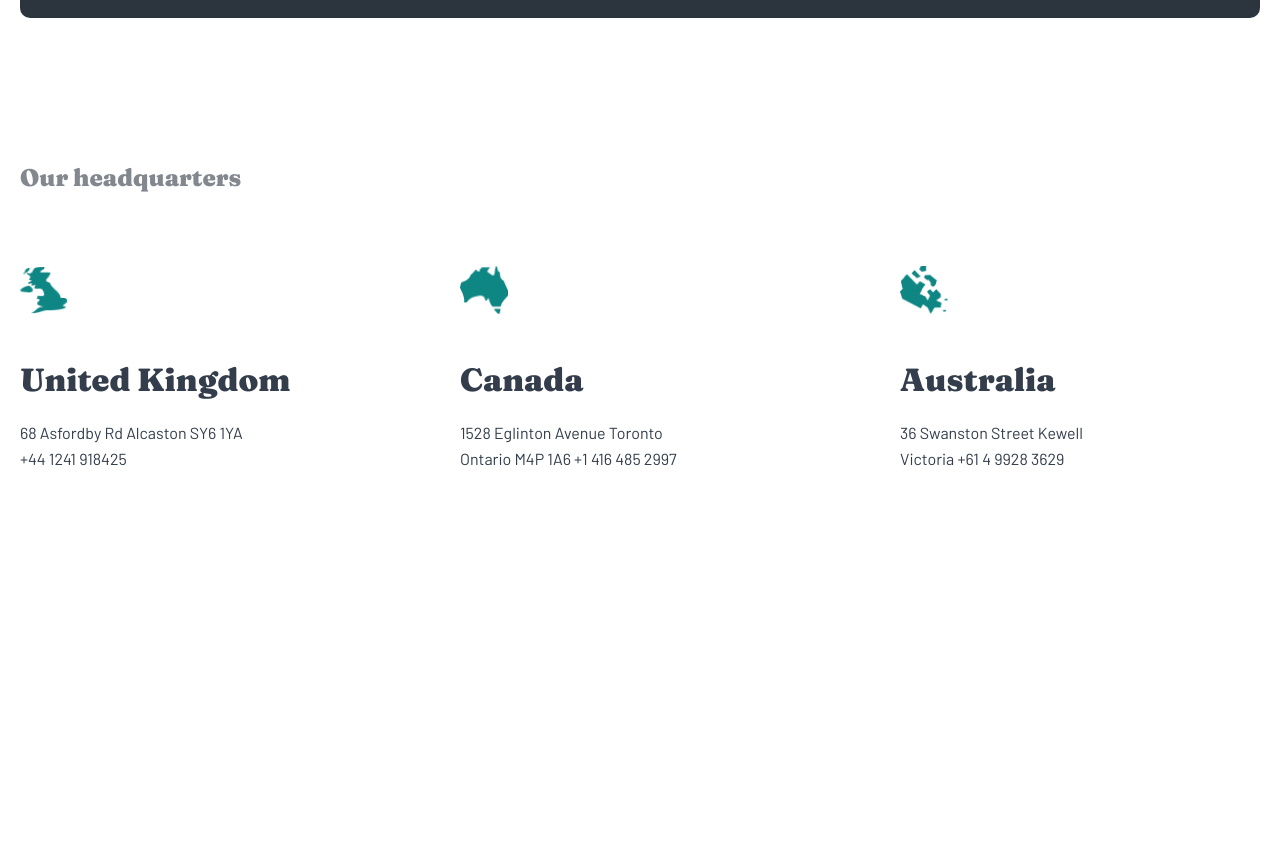
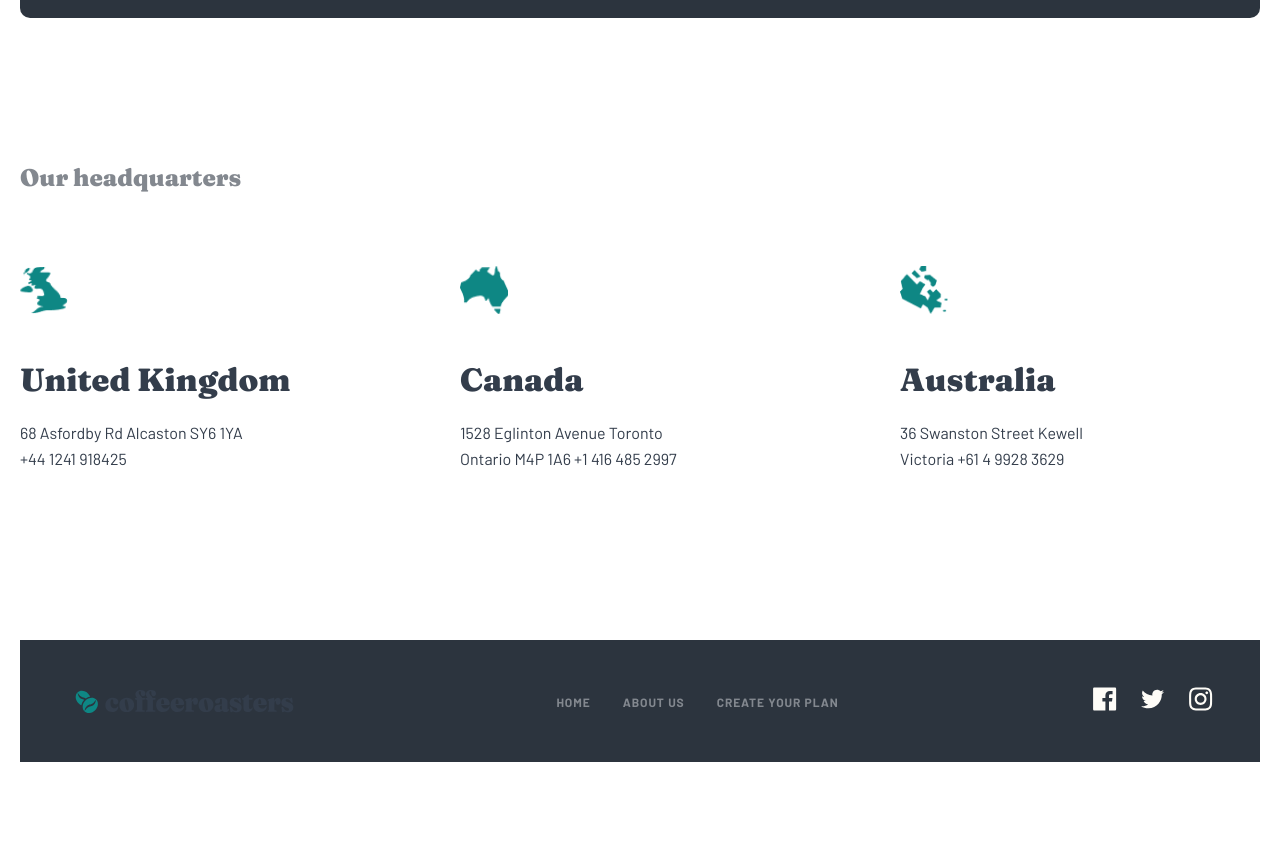
Before and after one commit to Rustamov-Javohir/coffeeroaster, a plain HTML site: page index.html in a window 1280 px wide. Shown: the part 1980-2826 px from the top of the page. Before the commit the page ends 2536 px from the top, so only its background shows below. Drawn offline with Linux system fonts and the light colour scheme.

Commit message:
Footer done

```diff
--- a/css/main.css
+++ b/css/main.css
@@ -695,3 +695,156 @@ a {
 /* COUNTRY SECTION END */
 
 /************ MAIN STYLES END ************/
+
+/************ FOOTER STYLES START ************/
+.site-footer {
+    padding-top: 60px;
+    padding-bottom: 60px;
+}
+
+.site-footer__wrapper {
+    padding: 54px;
+    background-color: #2C343E;
+}
+
+.site-footer__logo {
+    display: block;
+    margin-bottom: 48px;
+}
+
+.site-footer__logo-img {
+    display: block;
+    margin: 0 auto;
+}
+
+.site-footer__list {
+    margin-bottom: 48px;
+    text-align: center;
+}
+
+.site-footer__item:not(:last-child) {
+    margin-bottom: 24px;
+}
+
+.site-footer__link {
+    font-family: 'Barlow';
+    font-weight: 700;
+    font-size: 12px;
+    line-height: 15px;
+    letter-spacing: 0.923077px;
+    color: #83888F;
+}
+
+.socials {
+    width: 120px;
+    margin: 0 auto;
+    display: flex;
+    align-items: center;
+    justify-content: space-between;
+}
+
+.socials__logo-img {
+    width: 24px;
+    height: 24px;
+}
+
+/* TABLET RESPONSIVE START */
+
+@media only screen and (min-width: 768px) {
+    .site-footer {
+        padding-top: 72px;
+        padding-bottom: 72px;
+    }
+
+    .site-footer__logo {
+        margin-bottom: 32px;
+    }
+
+    .site-footer__logo-img {
+        width: 235px;
+        height: 25px;
+    }
+
+    .site-footer__list {
+        margin-bottom: 65px;
+        display: flex;
+        align-items: center;
+        justify-content: center;
+    }
+
+    .site-footer__item:not(:last-child) {
+       margin-bottom: 0;
+       margin-right: 32px;
+    }
+
+    .site-footer__link {
+        font-family: 'Barlow';
+        font-weight: 700;
+        font-size: 12px;
+        line-height: 15px;
+        letter-spacing: 0.923077px;
+        color: #83888F;
+    }
+
+    .socials {
+        width: 120px;
+        margin: 0 auto;
+        display: flex;
+        align-items: center;
+        justify-content: space-between;
+    }
+
+    .socials__logo-img {
+        width: 24px;
+        height: 24px;
+    }
+}
+
+/* TABLET RESPONSIVE END */
+
+/* DESKTOP RESPONSIVE START */
+
+@media only screen and (min-width: 1024px) {
+    .site-footer {
+        padding-top: 84px;
+        padding-bottom: 84px;
+    }
+
+    .site-footer__wrapper {
+        padding: 47px;
+        display: flex;
+        align-items: center;
+        justify-content: space-between;
+    }
+
+
+    .site-footer__logo {
+        margin-bottom: 0;
+    }
+
+    .site-footer__list {
+        margin-bottom: 0;
+    }
+
+    .site-footer__item:not(:last-child) {
+       margin-bottom: 0;
+       margin-right: 32px;
+    }
+
+    .socials {
+        width: 120px;
+        margin: 0;
+        display: flex;
+        align-items: center;
+        justify-content: space-between;
+    }
+
+    .socials__logo-img {
+        width: 24px;
+        height: 24px;
+    }
+}
+
+/* DESKTOP RESPONSIVE END */
+
+/************ FOOTER STYLES END ************/
--- a/index.html
+++ b/index.html
@@ -177,6 +177,45 @@
     </main>
     <!-- MAIN END -->
 
+    <!-- FOOTER START -->
+    <footer class="site-footer">
+        <div class="container">
+            <div class="site-footer__wrapper">
+                <a class="site-footer__logo" href="index.html">
+                    <img class="site-footer__logo-img" src="./images/logo.svg" width="216" height="23" alt="logo img">
+                </a>
+
+                <ul class="site-footer__list">
+                    <li class="site-footer__item">
+                        <a class="site-footer__link" href="#">HOME</a>
+                    </li>
+                    <li class="site-footer__item">
+                        <a class="site-footer__link" href="#">ABOUT US</a>
+                    </li>
+                    <li class="site-footer__item">
+                        <a class="site-footer__link" href="#">CREATE YOUR PLAN</a>
+                    </li>
+                </ul>
+
+                <div class="socials">
+                    <a class="socials__logo" href="https://facebook.com">
+                        <img class="socials__logo-img" src="./images/facebook.svg" alt="social logo">
+                    </a>
+
+                    <a class="socials__logo" href="https://twitter.com">
+                        <img class="socials__logo-img" src="./images/twitter.svg" alt="social logo">
+                    </a>
+
+                    <a class="socials__logo" href="https://instagram.com">
+                        <img class="socials__logo-img" src="./images/instagram.svg" alt="social logo">
+                    </a>
+                </div>
+            </div>
+
+        </div>
+    </footer>
+    <!-- FOOTER END -->
+
     <script src="./js/main.js"></script>
 </body>
 
```
Also changed, not shown: images/facebook.svg (added), images/instagram.svg (added), images/twitter.svg (added).
